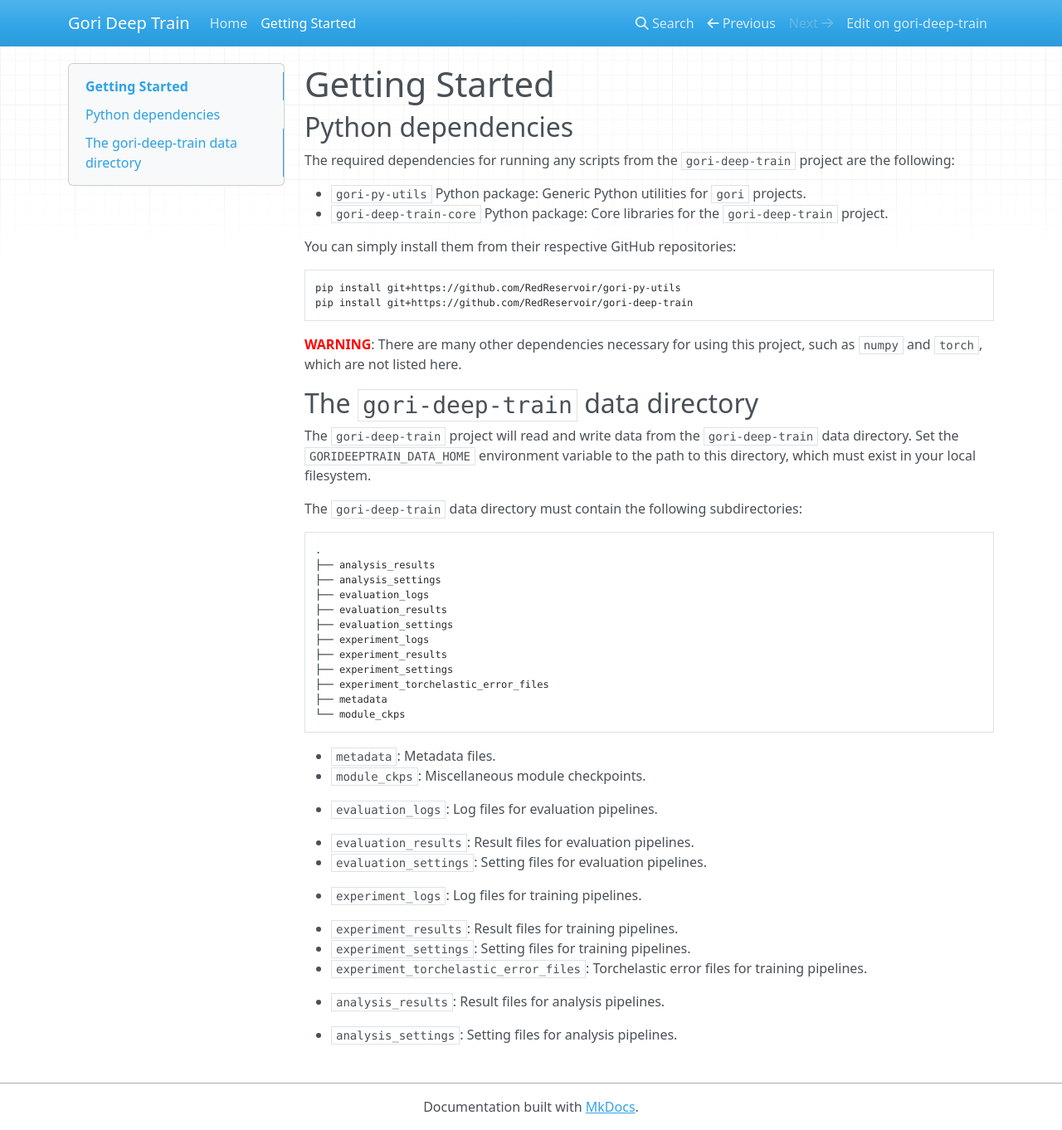
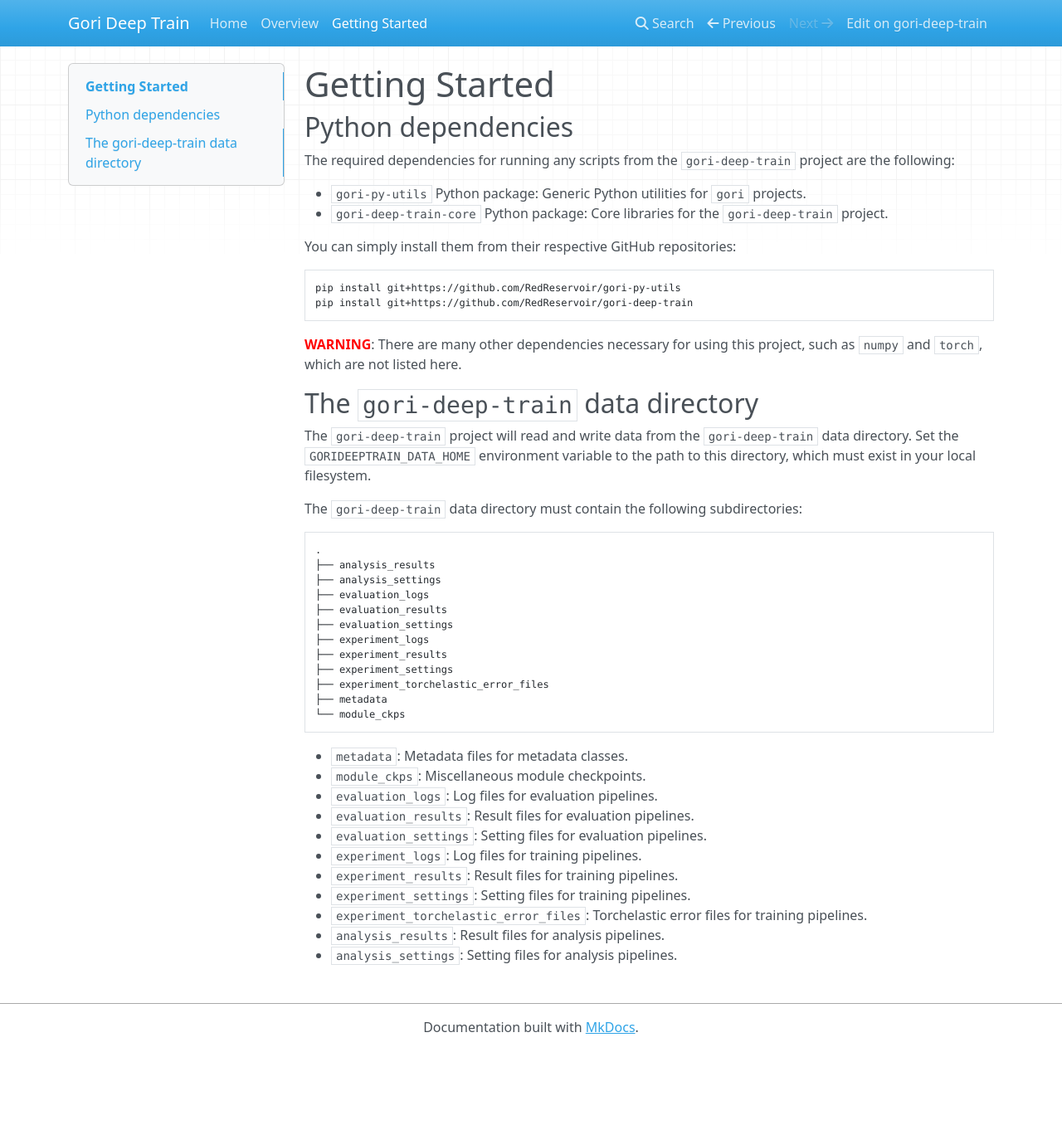
Before and after one commit to RedReservoir/gori-deep-train, an MkDocs documentation site: the page built from docs/getting-started.md, in a window 1280 px wide and 1362 px high. Shown: the whole window at 83% size. Built offline with MkDocs 1.6.1, drawn with Linux system fonts in a browser that asks for light colours; nearby versions of some CDN libraries.

Commit message:
Updated docs

````diff
--- a/docs/getting-started.md
+++ b/docs/getting-started.md
@@ -37,17 +37,14 @@ The `gori-deep-train` data directory must contain the following subdirectories:
 └── module_ckps
 ```
 
-  - `metadata`: Metadata files.
+  - `metadata`: Metadata files for metadata classes.
   - `module_ckps`: Miscellaneous module checkpoints.
-
   - `evaluation_logs`: Log files for evaluation pipelines.
   - `evaluation_results`: Result files for evaluation pipelines.
   - `evaluation_settings`: Setting files for evaluation pipelines.
-
   - `experiment_logs`: Log files for training pipelines.
   - `experiment_results`: Result files for training pipelines.
   - `experiment_settings`: Setting files for training pipelines.
   - `experiment_torchelastic_error_files`: Torchelastic error files for training pipelines.
-
   - `analysis_results`: Result files for analysis pipelines.
   - `analysis_settings`: Setting files for analysis pipelines.
--- a/mkdocs.yml
+++ b/mkdocs.yml
@@ -4,6 +4,5 @@ repo_name: gori-deep-train
 
 nav:
   - Home: index.md
+  - Overview: overview.md
   - Getting Started: getting-started.md
-  # - Configuration: configuration.md
-  # - FAQ: faq.md
````
